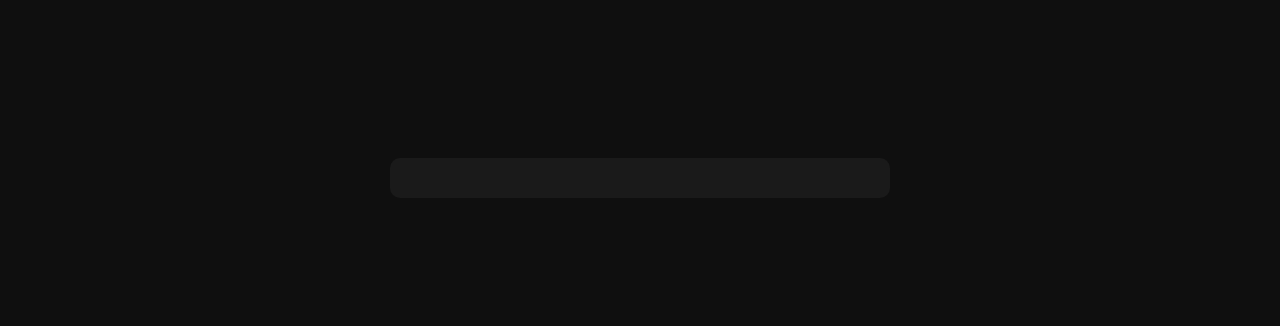
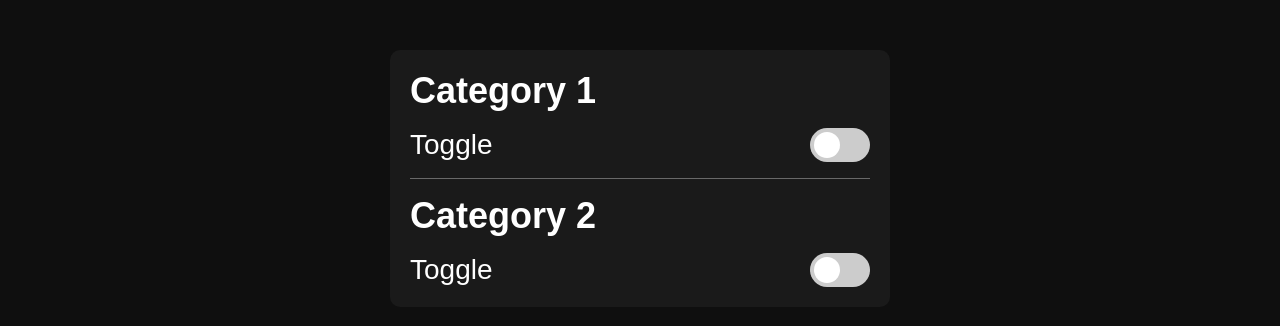
Before and after one commit to Toshu-Company/twitter-frontend, a Next.js app: page / in a window 1280 px wide. Both pictures are taken after a click on the button 1160 px from the left and 30 px from the top of the page. Shown: the part 222-548 px from the top of the page. Built offline with nearby package versions, Linux system fonts and the light colour scheme; no server answers; a web font is replaced by a local one.

Commit message:
setting version 1

```diff
--- a/app/components/Header.tsx
+++ b/app/components/Header.tsx
@@ -6,6 +6,8 @@ import Default from "./Modal/Default";
 import Link from "next/link";
 import Image from "./Image";
 import { usePathname, useRouter, useSearchParams } from "next/navigation";
+import Settings from "./Modal/Settings";
+import Settings2 from "./Modal/Settings2";
 
 export default function Header() {
   const router = useRouter();
@@ -78,7 +80,7 @@ export default function Header() {
           </Row>
         </Container>
       </Wrapper>
-      {modal && <Default close={() => setModal(false)} />}
+      {modal && <Settings close={() => setModal(false)} />}
     </>
   );
 }
--- /dev/null
+++ b/app/components/Modal/Settings.tsx
@@ -0,0 +1,124 @@
+"use client";
+
+import { styled } from "styled-components";
+import Modal from ".";
+import { useState } from "react";
+
+type Props = {
+  close: () => void;
+};
+
+export default function Settings({ close }: Props) {
+  const [isOn, setIsOn] = useState(false);
+
+  const handleToggle = () => {
+    setIsOn(!isOn);
+  };
+
+  return (
+    <>
+      <Modal.Default close={close}>
+        <Wrapper>
+          <Category>Category 1</Category>
+          <ToggleWrapper>
+            <ToggleLabel>Toggle</ToggleLabel>
+            <ToggleSwitch onClick={handleToggle}>
+              <SwitchInput type="checkbox" checked={isOn} />
+              <SwitchSlider />
+            </ToggleSwitch>
+          </ToggleWrapper>
+          <Splitter />
+          <Category>Category 2</Category>
+          <ToggleWrapper>
+            <ToggleLabel>Toggle</ToggleLabel>
+            <ToggleSwitch onClick={handleToggle}>
+              <SwitchInput type="checkbox" checked={isOn} />
+              <SwitchSlider />
+            </ToggleSwitch>
+          </ToggleWrapper>
+        </Wrapper>
+      </Modal.Default>
+    </>
+  );
+}
+
+const Wrapper = styled.div`
+  width: 100%;
+  height: 100%;
+`;
+
+const Splitter = styled.div`
+  width: 100%;
+  height: 1px;
+  background-color: #696969;
+  margin: 16px 0;
+`;
+
+const Category = styled.div`
+  font-size: 36px;
+  font-weight: bold;
+  margin-bottom: 16px;
+`;
+
+const ToggleWrapper = styled.div`
+  display: flex;
+  align-items: center;
+  justify-content: space-between;
+  gap: 16px;
+`;
+
+const ToggleLabel = styled.div`
+  margin-right: 16px;
+  font-size: 28px;
+`;
+
+const SwitchInput = styled.input`
+  opacity: 0;
+  width: 0;
+  height: 0;
+`;
+
+const SwitchSlider = styled.span`
+  position: absolute;
+  cursor: pointer;
+  top: 0;
+  left: 0;
+  right: 0;
+  bottom: 0;
+  background-color: #ccc;
+  -webkit-transition: 0.4s;
+  transition: 0.4s;
+  border-radius: 34px;
+
+  &:before {
+    position: absolute;
+    content: "";
+    height: 26px;
+    width: 26px;
+    left: 4px;
+    bottom: 4px;
+    background-color: white;
+    -webkit-transition: 0.4s;
+    transition: 0.4s;
+    border-radius: 50%;
+  }
+
+  ${SwitchInput}:checked + & {
+    background-color: #2196f3;
+  }
+
+  ${SwitchInput}:checked + &:before {
+    -webkit-transform: translateX(26px);
+    -ms-transform: translateX(26px);
+    transform: translateX(26px);
+  }
+`;
+
+const ToggleSwitch = styled.div`
+  position: relative;
+  width: 60px;
+  height: 34px;
+  display: flex;
+  align-items: center;
+  cursor: pointer;
+`;
--- a/app/page.tsx
+++ b/app/page.tsx
@@ -4,7 +4,7 @@ import styled from "styled-components";
 import Content from "./components/Content";
 import { useCallback, useEffect, useRef, useState } from "react";
 import { TwiVideosNet } from "./lib/api";
-import { SearchResult, SearchResultVideo } from "./lib/api/twi-videos.net";
+import { SearchResultVideo } from "./lib/api/twi-videos.net";
 import useIntersectionObserver from "./lib/observer";
 import { useSearchParams } from "next/navigation";
 
@@ -49,6 +49,7 @@ export default function Index() {
     return () => {
       if (targetNode) unobserve(targetNode);
     };
+    // eslint-disable-next-line react-hooks/exhaustive-deps
   }, []);
 
   useEffect(() => {
@@ -59,6 +60,7 @@ export default function Index() {
     } else {
       fetch(search, page, videos);
     }
+    // eslint-disable-next-line react-hooks/exhaustive-deps
   }, [page, search]);
 
   return (
--- a/app/user/[id]/page.tsx
+++ b/app/user/[id]/page.tsx
@@ -49,6 +49,7 @@ export default function Index() {
     return () => {
       if (targetNode) unobserve(targetNode);
     };
+    // eslint-disable-next-line react-hooks/exhaustive-deps
   }, []);
 
   useEffect(() => {
@@ -59,6 +60,7 @@ export default function Index() {
     } else {
       fetch(userId, page, videos);
     }
+    // eslint-disable-next-line react-hooks/exhaustive-deps
   }, [page, userId]);
 
   return (
```
